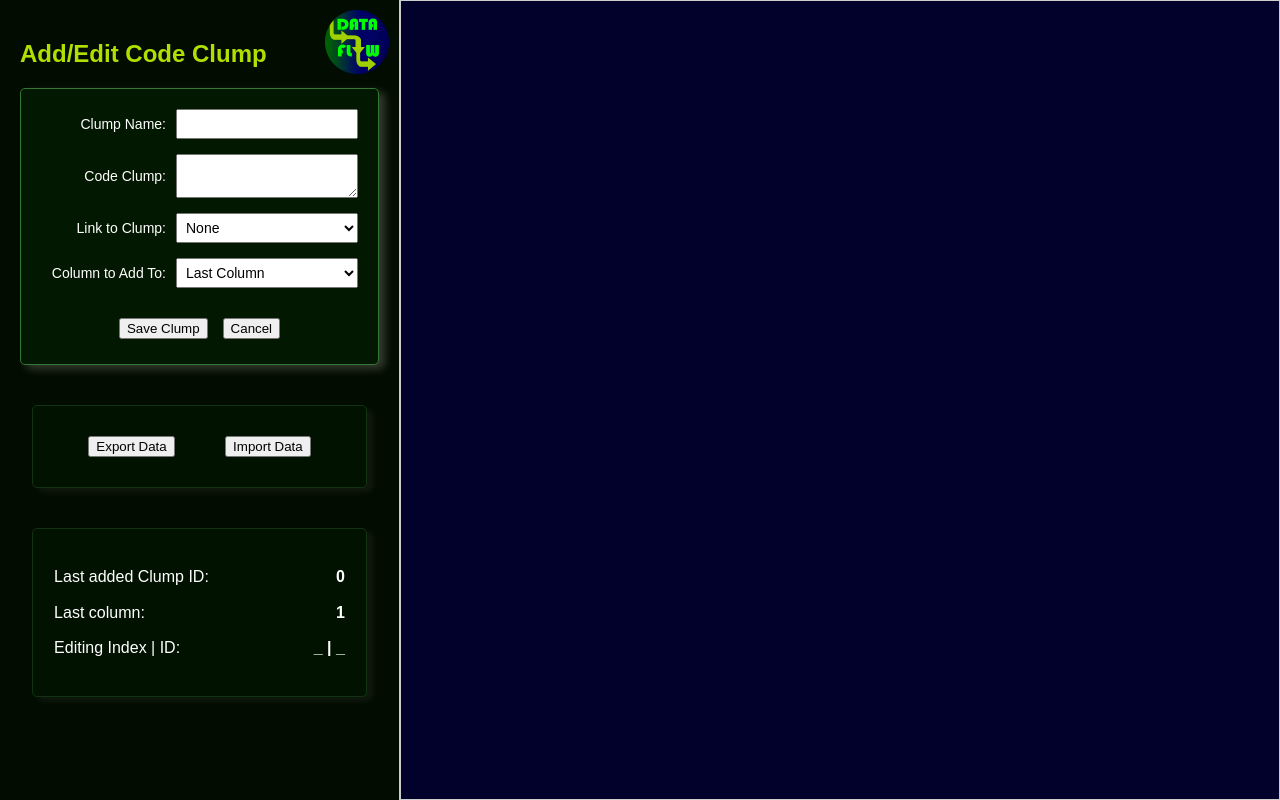
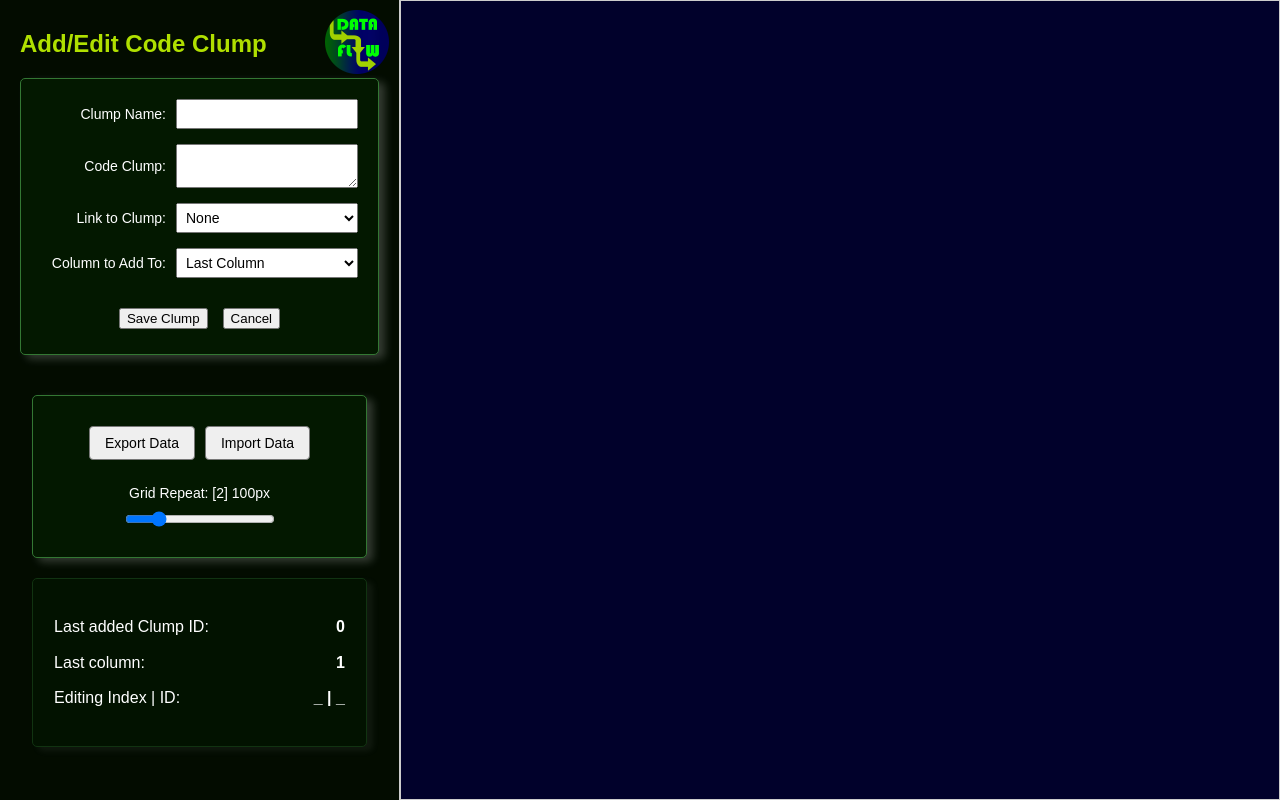
Before and after one commit to KDCinfo/dataflow, a PHP site: page /data_mapping_flow_analysis_tool/index.html in a window 1280 px wide. Run offline with PHP 8.4, Linux system fonts and the light colour scheme.

Commit message:
Added Grid Repeat slider to adjust cell widths.
This is the app's first configurable `setting`.

```diff
--- a/data_mapping_flow_analysis_tool/dataflow.css
+++ b/data_mapping_flow_analysis_tool/dataflow.css
@@ -19,6 +19,11 @@ body {
   padding: 20px;
   position: relative;
   width: 30%;
+}
+
+h2 {
+  margin: 10px 0;
+  width: calc(100% - 55px);
 }
 
 .floating-icon {
@@ -263,10 +268,78 @@ body {
   width: 90%;
 }
 
+/* div.export-import */
+/* div.export-import div { */
+/* div.export-import-buttons */
+/* div.export-import-buttons button */
+/* div.export-import-slider */
+/* div.export-import-slider label */
+/* div.export-import-slider input[type="range"] */
+/* div.export-import-slider #gridRepeat */
+
+/* General Panel Styling */
+.info-panel-sub.export-import {
+  background-color: #031800;
+  box-shadow: 6px 4px 8px 0 rgba(250, 250, 250, 0.2);
+  border: 1px solid #373;
+  border-radius: 5px;
+  color: #fff;
+  display: flex;
+  flex-direction: column;
+  margin: 5px auto;
+  width: 90%;
+}
+
+/* Layout for Export/Import Buttons Block */
+.export-import-buttons {
+  display: flex;
+  justify-content: space-between;
+  gap: 10px;
+  margin-bottom: 15px;
+}
+
+.export-import-buttons button {
+  border: 1px solid #777;
+  border-radius: 4px;
+  flex: 1;
+  font-size: 14px;
+  padding: 8px 15px;
+  white-space: nowrap;
+}
+
+/* Layout for Slider Block */
+.export-import-slider {
+  align-items: center;
+  display: flex;
+  flex-direction: column;
+  margin-top: 10px;
+  width: 100%;
+}
+
+.slider-label {
+  flex: 1;
+  font-size: 14px;
+  text-align: center;
+  /* Allows label text to wrap if needed */
+  white-space: normal;
+  width: 100%;
+}
+
+#gridRepeat {
+  flex-shrink: 0;
+  margin: 10px 0 0;
+  width: 70%;
+  max-width: 150px;
+}
+
 @media (max-width: 950px) {
-  .export-import {
+  .export-import-buttons {
     flex-direction: column;
-    gap: 25px;
+    gap: 15px;
+  }
+
+  #gridRepeatHTMLValue {
+    display: block;
   }
 }
 
--- a/data_mapping_flow_analysis_tool/index.html
+++ b/data_mapping_flow_analysis_tool/index.html
@@ -22,7 +22,7 @@
 <body>
   <div class="container">
     <div class="form-container">
-      <h2>Add/Edit Code Clump</h2>
+      <h2>Add/Edit <span class="no-wrap">Code Clump</span></h2>
 
       <a href="https://github.com/KDCinfo/dataflow/tree/main/data_mapping_flow_analysis_tool"
         target="_blank" title="Read Me and Code" class="readme-link">
@@ -60,11 +60,25 @@
         </div>
       </form>
 
-      <!-- Export and Import buttons -->
+      <!-- Export/Import buttons; App Settings -->
       <div class="info-panel info-panel-sub export-import">
-        <button onclick="exportData()">Export Data</button>
-        <button onclick="importData()">Import Data</button>
-        <input type="file" id="importFile" style="display: none;" onchange="handleImport(event)">
+        <div class="export-import-block export-import-buttons">
+          <button onclick="exportData()">Export Data</button>
+          <button onclick="importData()">Import Data</button>
+          <input type="file" id="importFile" style="display: none;" onchange="handleImport(event)">
+        </div>
+
+        <!--
+          HTML Slider with options that will update the grid repeat:
+          > `['auto', '1fr', '150px', '200px', '250px', '300px']`
+        -->
+        <div class="export-import-block export-import-slider">
+          <label for="gridRepeat" class="slider-label">
+            Grid Repeat: <span class="no-wrap" id="gridRepeatHTMLValue">6</span>
+          </label>
+          <input type="range" id="gridRepeat" min="1" max="6" value="2"
+            oninput="updateGridRepeat(event)">
+        </div>
       </div>
 
       <!-- Show fields for 'lastAddedLumpID', and 'lastAddedCol' -->
@@ -96,10 +110,11 @@
 
     // When 'debug === true':
     // - Console log prints the clump matrix.
-    const debugging = true;
+    const debugPrintClumpMatrix = false;
 
     // Local storage key used to store clumps.
     const localStorageClumps = 'clumps50';
+    const localStorageSettings = 'settings50';
 
     const clumpContainer = document.getElementById('clumpContainer');
 
@@ -108,6 +123,10 @@
     const linkTo = document.getElementById('linkTo');
     const columnSelect = document.getElementById('columnSelect');
 
+    const defaultSettings = {
+      gridRepeatValue: 2,
+    };
+
     // DATA: [editingIndex] Updated when edited a clump, and reset when clump is saved.
     let editingIndex = null;  // Track if we’re editing an existing clump
 
@@ -115,6 +134,7 @@
     // Clumps contain the data for each clump, and an ID for placement and linking.
     // The clumpMatrix, below, is used to render the clumps in their correct positions.
     let clumps = JSON.parse(localStorage.getItem(localStorageClumps) || '[]');
+    let settings = JSON.parse(localStorage.getItem(localStorageSettings) || JSON.stringify(defaultSettings));
 
     // DATA: [clumpMatrix] A 2D array to keep track of clump ID cell placement, empty
     //                     cells, and matrix width (rows) and height (cols) detection.
@@ -188,6 +208,28 @@
 
     function storeClumps() {
       localStorage.setItem(localStorageClumps, JSON.stringify(clumps));
+    }
+
+    function storeSettings() {
+      localStorage.setItem(localStorageSettings, JSON.stringify(settings));
+    }
+
+    // HTML Slider with options that will update the grid repeat:
+    // > `['auto', '1fr', '150px', '200px', '250px', '300px']`
+    //
+    function updateGridRepeat(event) {
+      const newGridRepeat = event.target.value;
+      const cellWidth = convertGridRepeatSettingValueToCellWidth(newGridRepeat);
+
+      // Make changes to the UI.
+      clumpContainer.style.gridTemplateColumns = `repeat(${getColumnCount()}, ${cellWidth})`;
+
+      // Update the grid repeat slider label.
+      document.getElementById('gridRepeatHTMLValue').textContent = `[${newGridRepeat}] ${cellWidth}`;
+
+      // Store the new setting.
+      settings.gridRepeatValue = newGridRepeat;
+      storeSettings();
     }
 
     function updateLinkToDropdownOptions() {
@@ -707,11 +749,24 @@
         }
       }
 
-      if (debugging) {
+      if (debugPrintClumpMatrix) {
         // For debugging to see the matrix layout.
         console.log('Clump Matrix:');
         console.table(clumpMatrix);
       }
+    }
+
+    function convertGridRepeatSettingValueToCellWidth(curGridRepeat = settings.gridRepeatValue) {
+      console.log('curGridRepeat:', curGridRepeat);
+
+      const curGridRepeatValue = curGridRepeat === "1"
+        ? 'auto'
+        : curGridRepeat === "2"
+          ? '1fr'
+          : `${50 * curGridRepeat}px`;
+      console.log('curGridRepeatValue:', curGridRepeatValue);
+
+      return curGridRepeatValue;
     }
 
     function renderMatrix() {
@@ -720,8 +775,14 @@
       // Set CSS property dynamically to control number of columns.
       const columnCount = getColumnCount();
 
-      const cellWidth = '300px';
+      // Use value from: settings.gridRepeatValue
+      const cellWidth = convertGridRepeatSettingValueToCellWidth();
       clumpContainer.style.gridTemplateColumns = `repeat(${columnCount}, ${cellWidth})`;
+
+      // Update the grid repeat slider.
+      document.getElementById('gridRepeat').value = settings.gridRepeatValue;
+      // Update the grid repeat slider label.
+      document.getElementById('gridRepeatHTMLValue').textContent = `[${settings.gridRepeatValue}] ${cellWidth}`;
 
       // Clump node placement.
       //
```
Also changed, not shown: data_mapping_flow_analysis_tool/README.md.
